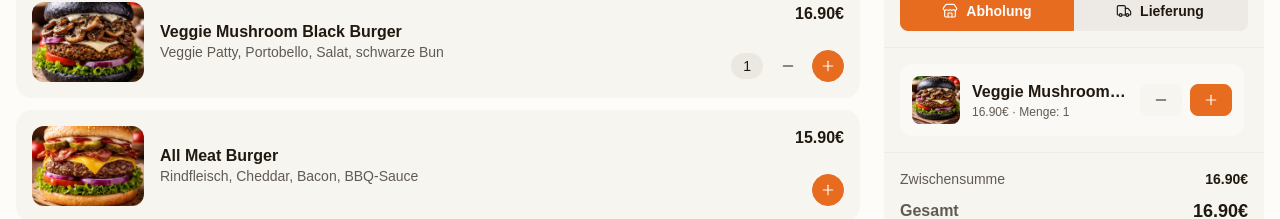
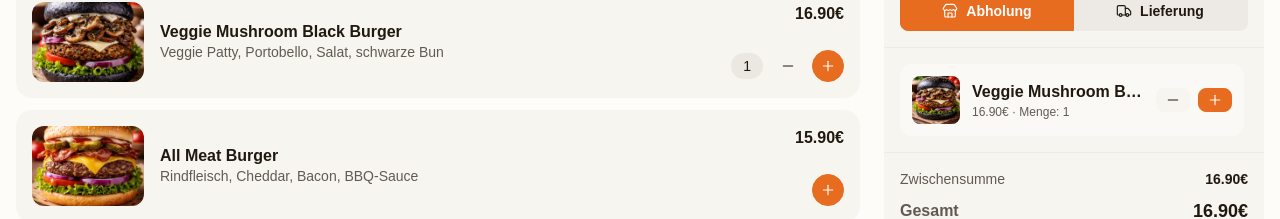
Before and after one commit to larsbeckdev/demo-bestell-app, a Vue app: page /bestellen in a window 1280 px wide. Both pictures are taken after a click on the button 828 px from the left and 848 px from the top of the page. Shown: the part 782-1001 px from the top of the page. Built offline with nearby package versions, Linux system fonts and the light colour scheme.

Commit message:
Update button styles in Basket component to use smaller and rounded variants

```diff
--- a/src/layouts/components/Basket.vue
+++ b/src/layouts/components/Basket.vue
@@ -181,11 +181,11 @@ function onCheckout() {
             </div>
 
             <div class="flex items-center gap-2">
-              <button class="btn btn-sm" @click="emit('remove', item)">
+              <button class="btn btn-xs btn-round" @click="emit('remove', item)">
                 <Minus class="w-4 h-4" />
               </button>
 
-              <button class="btn btn-sm btn-primary" @click="emit('add', item)">
+              <button class="btn btn-xs btn-primary" @click="emit('add', item)">
                 <Plus class="w-4 h-4" />
               </button>
             </div>
```
